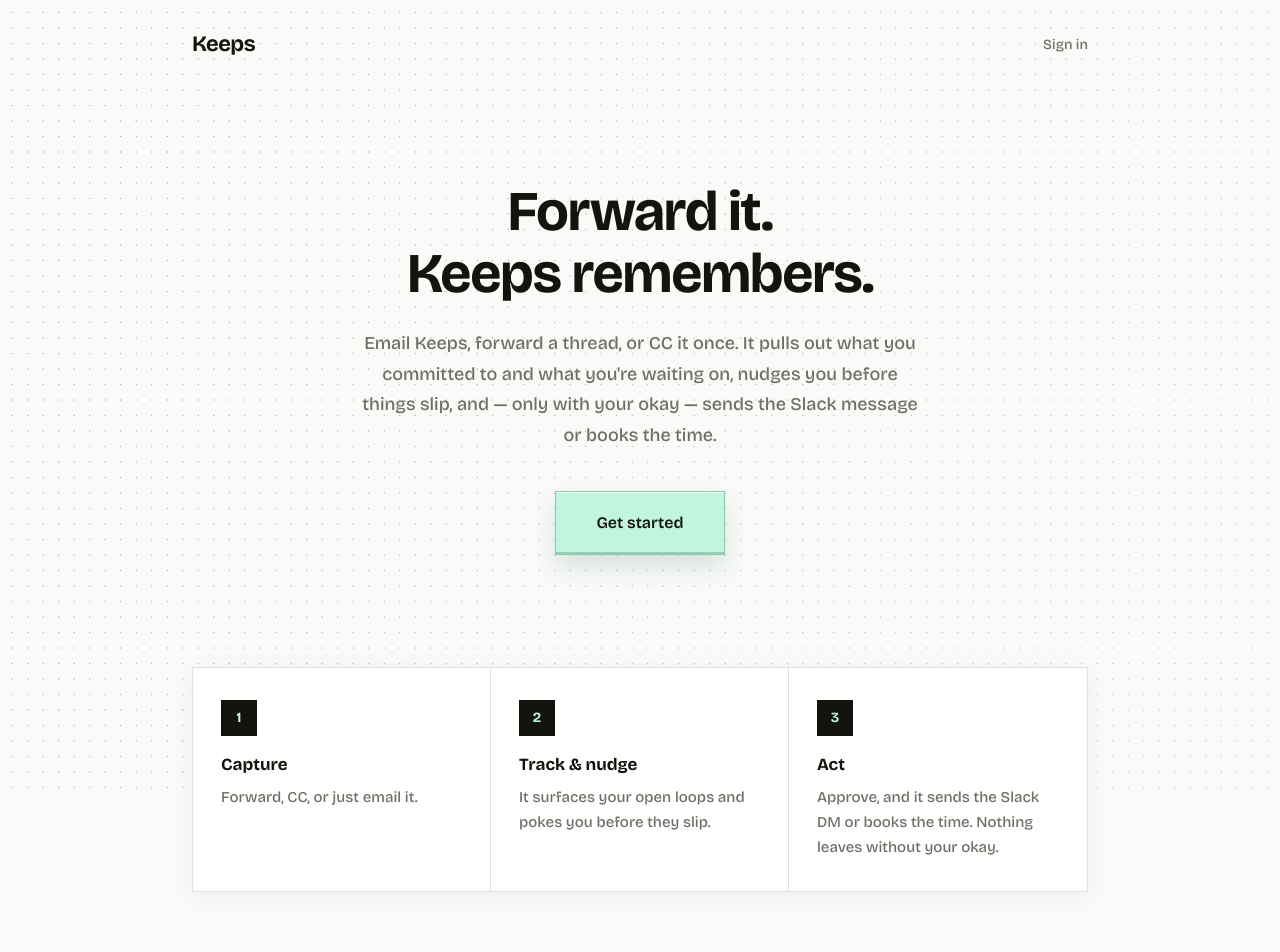
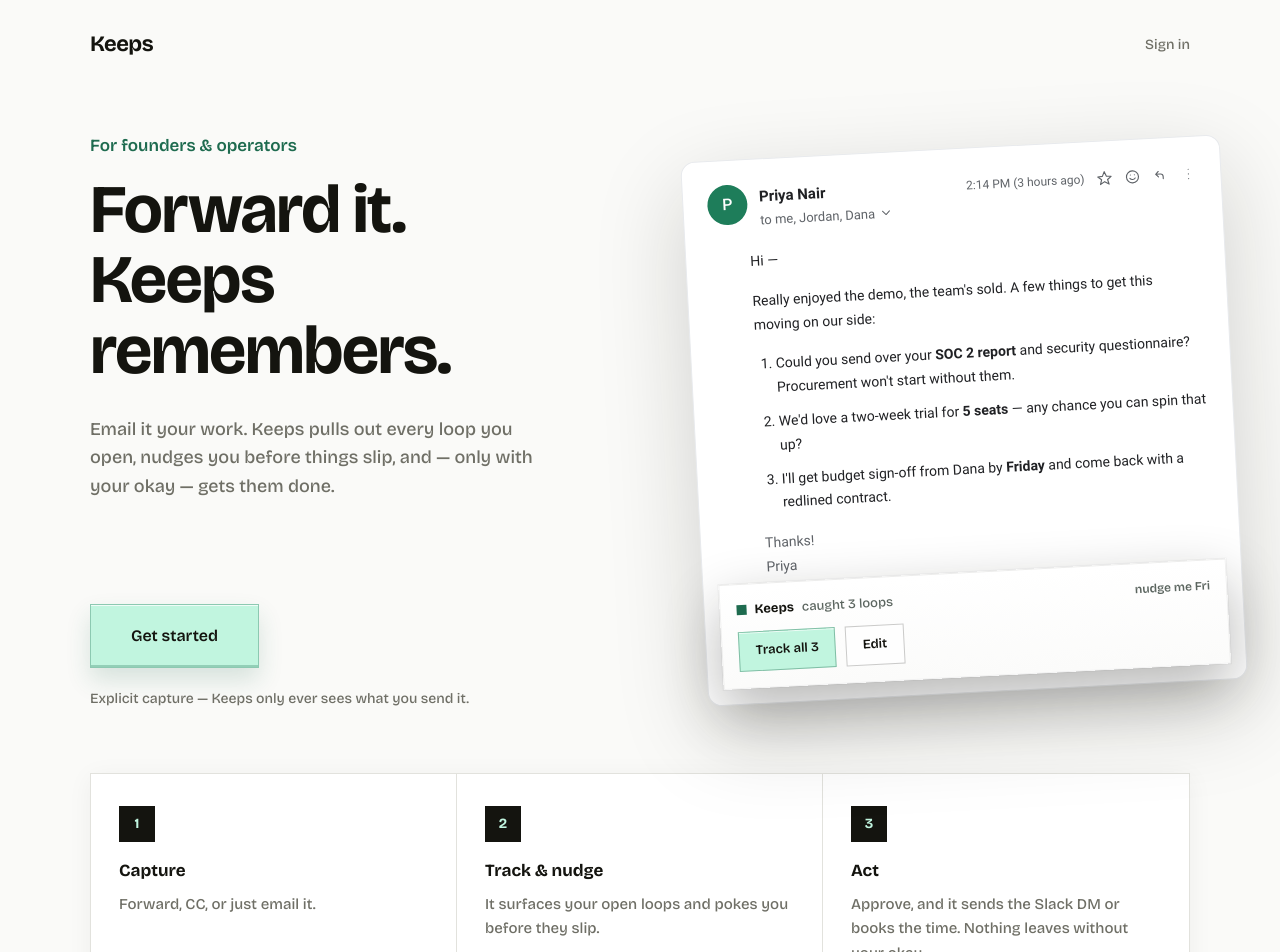
Before and after one commit to thebasicscompany/keeps, a Next.js app: page / in a window 1280 px wide. Shown: the top 952 px of the page. Built offline with nearby package versions, Linux system fonts and the light colour scheme; no server answers.

Commit message:
Landing page: Gmail-style email hero with superimposed Keeps panel + react-bits registry
Co-Authored-By: Claude <noreply@anthropic.com>

```diff
--- a/app/page.tsx
+++ b/app/page.tsx
@@ -1,19 +1,19 @@
 import { auth } from "@clerk/nextjs/server";
 import Link from "next/link";
 import type { Route } from "next";
-import DotField from "./components/dot-field";
 
 // ---------------------------------------------------------------------------
-// Design tokens
+// Keeps design tokens
 // ---------------------------------------------------------------------------
 
 const primaryButtonClass =
-  "h-16 rounded-none border border-[rgba(30,107,79,0.32)] bg-[#C1F5DF] px-6 text-base font-semibold text-[#14140F] shadow-[inset_0_1px_0_rgba(255,255,255,0.75),inset_0_-2px_0_rgba(30,107,79,0.28),0_12px_24px_rgba(30,107,79,0.16)] transition-colors hover:bg-[#AFF0D3] focus-visible:ring-2 focus-visible:ring-[rgba(30,107,79,0.32)] focus-visible:outline-none";
+  "inline-flex h-16 items-center justify-center rounded-none border border-[rgba(30,107,79,0.32)] bg-[#C1F5DF] px-10 text-base font-semibold text-[#14140F] shadow-[inset_0_1px_0_rgba(255,255,255,0.75),inset_0_-2px_0_rgba(30,107,79,0.28),0_12px_24px_rgba(30,107,79,0.16)] transition-colors hover:bg-[#AFF0D3] focus-visible:ring-2 focus-visible:ring-[rgba(30,107,79,0.32)] focus-visible:outline-none";
+const approveButtonClass =
+  "inline-flex h-10 items-center justify-center rounded-none border border-[rgba(30,107,79,0.4)] bg-[#C1F5DF] px-4 text-[13px] font-semibold text-[#14140F] shadow-[inset_0_1px_0_rgba(255,255,255,0.7)] transition-colors hover:bg-[#AFF0D3]";
+const denyButtonClass =
+  "inline-flex h-10 items-center justify-center rounded-none border border-[rgba(20,20,15,0.22)] bg-white/70 px-4 text-[13px] font-semibold text-[#14140F]";
 
-// ---------------------------------------------------------------------------
-// Auth helper — resolves whether the visitor is signed in (best-effort;
-// never throws on misconfigured Clerk)
-// ---------------------------------------------------------------------------
+const GMAIL_FONT = "'Roboto','Helvetica Neue',Arial,sans-serif";
 
 async function isSignedIn(): Promise<boolean> {
   try {
@@ -24,6 +24,108 @@ async function isSignedIn(): Promise<boolean> {
   }
 }
 
+function GIcon({ d, className = "size-[18px]" }: { d: string; className?: string }) {
+  return (
+    <svg
+      viewBox="0 0 24 24"
+      className={className}
+      fill="none"
+      stroke="currentColor"
+      strokeWidth={1.7}
+      strokeLinecap="round"
+      strokeLinejoin="round"
+      aria-hidden="true"
+    >
+      <path d={d} />
+    </svg>
+  );
+}
+
+// ---------------------------------------------------------------------------
+// Hero graphic: a real Gmail-style email (read view, no chrome), with a
+// glassmorphic frosted KEEPS panel superimposed — Keeps-styled (seafoam) buttons.
+// ---------------------------------------------------------------------------
+
+function EmailWithKeeps() {
+  return (
+    <div className="relative w-[min(92vw,540px)]">
+      {/* ---- The email (Gmail read view) -------------------------------- */}
+      <div
+        className="max-h-[80vh] overflow-hidden rounded-[14px] border border-[#e8eaed] bg-white pb-4 shadow-[0_30px_90px_rgba(20,20,15,0.18)]"
+        style={{ fontFamily: GMAIL_FONT }}
+      >
+        {/* sender row */}
+        <div className="flex items-start gap-3 px-6 pt-6">
+          <span className="flex size-10 shrink-0 items-center justify-center rounded-full bg-[#1e7d5a] text-[16px] font-medium text-white">
+            P
+          </span>
+          <div className="min-w-0 flex-1 pt-0.5">
+            <div className="flex items-center gap-2">
+              <span className="text-[15px] font-bold text-[#202124]">Priya Nair</span>
+              <span className="ml-auto flex items-center gap-3 text-[#5f6368]">
+                <span className="hidden text-[12px] sm:inline">2:14 PM (3 hours ago)</span>
+                <GIcon d="M12 2l3 7 7 .5-5.5 4.5 2 7-6.5-4-6.5 4 2-7L2 9.5l7-.5z" className="size-[16px]" />
+                <GIcon d="M8 14s1.5 2 4 2 4-2 4-2M9 9h.01M15 9h.01M21 12a9 9 0 1 1-18 0 9 9 0 0 1 18 0z" className="size-[16px]" />
+                <GIcon d="M9 14l-4-4 4-4M5 10h7a4 4 0 0 1 4 4v3" className="size-[16px]" />
+                <GIcon d="M12 5h.01M12 12h.01M12 19h.01" className="size-[16px]" />
+              </span>
+            </div>
+            <div className="mt-0.5 flex items-center gap-1 text-[13px] text-[#5f6368]">
+              to me, Jordan, Dana
+              <GIcon d="M6 9l6 6 6-6" className="size-3.5" />
+            </div>
+          </div>
+        </div>
+
+        {/* body */}
+        <div className="px-6 pt-5 pl-[64px] text-[14px] leading-[1.7] text-[#202124]">
+          <p>Hi —</p>
+          <p className="mt-4">
+            Really enjoyed the demo, the team&apos;s sold. A few things to get this moving
+            on our side:
+          </p>
+          <ol className="mt-4 ml-5 list-decimal space-y-2.5">
+            <li>
+              Could you send over your <span className="font-bold">SOC 2 report</span> and
+              security questionnaire? Procurement won&apos;t start without them.
+            </li>
+            <li>
+              We&apos;d love a two-week trial for <span className="font-bold">5 seats</span> —
+              any chance you can spin that up?
+            </li>
+            <li>
+              I&apos;ll get budget sign-off from Dana by{" "}
+              <span className="font-bold">Friday</span> and come back with a redlined contract.
+            </li>
+          </ol>
+          <p className="mt-4 text-[#5f6368]">Thanks!</p>
+          <p className="text-[#5f6368]">Priya</p>
+          <p className="mt-5 text-[#80868b]">--</p>
+          <p className="mt-3">
+            <span className="font-bold text-[#202124]">Priya Nair</span>
+            <span className="text-[#5f6368]"> · Head of Ops, Acme</span>
+          </p>
+          <p className="mt-1 text-[#1a73e8] underline">acme.com · LinkedIn</p>
+        </div>
+      </div>
+
+      {/* ---- Keeps — simple floating action card on top of the email ---- */}
+      <div className="absolute inset-x-4 bottom-4 border border-black/[0.06] bg-gradient-to-b from-white to-[#fbfbfa] px-4 py-4 shadow-[0_22px_55px_rgba(20,20,15,0.3)] ring-1 ring-black/[0.04]">
+        <div className="flex items-center gap-2">
+          <span className="size-2.5 bg-[#1E6B4F]" />
+          <span className="text-[13px] font-bold text-[#14140F]">Keeps</span>
+          <span className="text-[13px] font-medium text-[#5b655f]">caught 3 loops</span>
+          <span className="ml-auto text-[12px] font-semibold text-[#5b655f]">nudge me Fri</span>
+        </div>
+        <div className="mt-3 flex items-center gap-2.5">
+          <span className={approveButtonClass}>Track all 3</span>
+          <span className={denyButtonClass}>Edit</span>
+        </div>
+      </div>
+    </div>
+  );
+}
+
 // ---------------------------------------------------------------------------
 // Page
 // ---------------------------------------------------------------------------
@@ -32,129 +134,96 @@ export default async function LandingPage() {
   const signedIn = await isSignedIn();
 
   return (
-    <>
-      {/* Full-bleed dot-field background */}
-      <div
-        aria-hidden="true"
-        className="pointer-events-none fixed inset-0 z-0 bg-[#FAFAF8]"
-      >
-        <DotField
-          dotRadius={1.5}
-          dotSpacing={14}
-          bulgeStrength={67}
-          glowRadius={0}
-          sparkle={false}
-          waveAmplitude={0}
-          gradientFrom="rgba(20,20,15,0.32)"
-          gradientTo="rgba(20,20,15,0.20)"
-          glowColor="transparent"
-          className="absolute inset-0 h-full w-full"
-        />
-      </div>
-
-      <div className="relative z-10 min-h-svh text-[#14140F]">
-        {/* ------------------------------------------------------------------ */}
-        {/* Top bar                                                             */}
-        {/* ------------------------------------------------------------------ */}
-        <header className="mx-auto flex w-full max-w-[960px] items-center justify-between px-5 pt-7 pb-6 sm:px-8">
-          <span className="font-bricolage text-[22px] font-bold tracking-tight text-[#14140F]">
-            Keeps
-          </span>
+    <div className="min-h-svh bg-[#FAFAF8] text-[#14140F]">
+      {/* Top bar */}
+      <header className="mx-auto flex w-full max-w-[1180px] items-center justify-between px-6 pt-7 pb-2 sm:px-10">
+        <span className="text-[22px] font-bold tracking-tight text-[#14140F]">Keeps</span>
         <Link
           href={"/sign-in" as Route}
-            className="text-sm font-medium text-[#6F6F66] transition-colors hover:text-[#14140F] focus-visible:outline-none focus-visible:ring-2 focus-visible:ring-[#14140F]/20"
+          className="text-sm font-medium text-[#6F6F66] transition-colors hover:text-[#14140F]"
         >
           Sign in
         </Link>
       </header>
 
-        {/* ------------------------------------------------------------------ */}
-        {/* Hero                                                                */}
-        {/* ------------------------------------------------------------------ */}
-        <section className="mx-auto flex w-full max-w-[720px] flex-col items-center px-5 pt-16 pb-20 text-center sm:px-8 sm:pt-24 sm:pb-28">
-          <h1 className="text-[40px] font-bold leading-[1.1] tracking-tight text-[#14140F] sm:text-[56px]">
+      {/* HERO — text + CTA down the left, the email+frosted-Keeps graphic right */}
+      <section className="mx-auto grid w-full max-w-[1180px] grid-cols-1 gap-14 px-6 pt-10 pb-16 sm:px-10 lg:min-h-[calc(100svh-96px)] lg:grid-cols-[minmax(0,46%)_minmax(0,54%)] lg:gap-6 lg:pb-10">
+        {/* LEFT */}
+        <div className="flex flex-col lg:py-6">
+          <div>
+            <p className="text-[17px] font-semibold text-[#1E6B4F]">
+              For founders &amp; operators
+            </p>
+            <h1 className="mt-4 text-[44px] font-bold leading-[1.04] tracking-tight text-[#14140F] sm:text-[60px] lg:text-[68px]">
               Forward it.
               <br />
               Keeps remembers.
             </h1>
-          <p className="mt-6 max-w-[560px] text-[17px] font-medium leading-[1.7] text-[#6F6F66] sm:text-[18px]">
-            Email Keeps, forward a thread, or CC it once. It pulls out what you
-            committed to and what you&apos;re waiting on, nudges you before things slip,
-            and — only with your okay — sends the Slack message or books the time.
-          </p>
-          <Link
-            href={"/get-started" as Route}
-            className={`${primaryButtonClass} mt-10 inline-flex items-center justify-center px-10`}
-          >
-            {signedIn ? "Continue setup" : "Get started"}
-          </Link>
-        </section>
-
-        {/* ------------------------------------------------------------------ */}
-        {/* How it works                                                        */}
-        {/* ------------------------------------------------------------------ */}
-        <section className="mx-auto w-full max-w-[960px] px-5 pb-20 sm:px-8 sm:pb-28">
-          <div className="border border-[#E2E2DD] bg-white shadow-[0_4px_24px_rgba(20,20,15,0.05)]">
-            <div className="grid grid-cols-1 divide-y divide-[#E2E2DD] sm:grid-cols-3 sm:divide-x sm:divide-y-0">
-              {/* Step 1 */}
-              <div className="px-7 py-8">
-                <div className="mb-4 flex size-9 items-center justify-center bg-[#14140F] text-[#C1F5DF]">
-                  <span className="text-sm font-bold">1</span>
-                </div>
-                <h3 className="mb-2 text-[17px] font-bold text-[#14140F]">Capture</h3>
-                <p className="text-[15px] font-medium leading-[1.65] text-[#6F6F66]">
-                  Forward, CC, or just email it.
+            <p className="mt-7 max-w-[460px] text-[18px] leading-[1.6] font-medium text-[#6F6F66]">
+              Email it your work. Keeps pulls out every loop you open, nudges you
+              before things slip, and — only with your okay — gets them done.
             </p>
           </div>
 
-              {/* Step 2 */}
-              <div className="px-7 py-8">
-                <div className="mb-4 flex size-9 items-center justify-center bg-[#14140F] text-[#C1F5DF]">
-                  <span className="text-sm font-bold">2</span>
-                </div>
-                <h3 className="mb-2 text-[17px] font-bold text-[#14140F]">Track &amp; nudge</h3>
-                <p className="text-[15px] font-medium leading-[1.65] text-[#6F6F66]">
-                  It surfaces your open loops and pokes you before they slip.
+          <div className="mt-12 lg:mt-auto lg:pt-12">
+            <Link href={"/get-started" as Route} className={primaryButtonClass}>
+              {signedIn ? "Continue setup" : "Get started"}
+            </Link>
+            <p className="mt-5 text-[14px] font-medium text-[#6F6F66]">
+              Explicit capture — Keeps only ever sees what you send it.
             </p>
           </div>
+        </div>
 
-              {/* Step 3 */}
-              <div className="px-7 py-8">
+        {/* RIGHT — tilted + bleeding right (simple floating card, no backdrop glass) */}
+        <div className="relative hidden lg:flex lg:items-center lg:justify-end">
+          <div className="mr-[-44px] rotate-[-3deg]">
+            <EmailWithKeeps />
+          </div>
+        </div>
+
+        {/* Mobile/tablet — flat, below the text */}
+        <div className="flex justify-center pb-6 lg:hidden">
+          <EmailWithKeeps />
+        </div>
+      </section>
+
+      {/* How it works */}
+      <section className="mx-auto w-full max-w-[1180px] px-6 pb-20 sm:px-10">
+        <div className="border border-[#E2E2DD] bg-white shadow-[0_4px_24px_rgba(20,20,15,0.05)]">
+          <div className="grid grid-cols-1 divide-y divide-[#E2E2DD] sm:grid-cols-3 sm:divide-x sm:divide-y-0">
+            {[
+              { n: "1", title: "Capture", body: "Forward, CC, or just email it." },
+              {
+                n: "2",
+                title: "Track & nudge",
+                body: "It surfaces your open loops and pokes you before they slip.",
+              },
+              {
+                n: "3",
+                title: "Act",
+                body: "Approve, and it sends the Slack DM or books the time. Nothing leaves without your okay.",
+              },
+            ].map((step) => (
+              <div key={step.n} className="px-7 py-8">
                 <div className="mb-4 flex size-9 items-center justify-center bg-[#14140F] text-[#C1F5DF]">
-                  <span className="text-sm font-bold">3</span>
+                  <span className="text-sm font-bold">{step.n}</span>
                 </div>
-                <h3 className="mb-2 text-[17px] font-bold text-[#14140F]">Act</h3>
-                <p className="text-[15px] font-medium leading-[1.65] text-[#6F6F66]">
-                  Approve, and it sends the Slack DM or books the time. Nothing
-                  leaves without your okay.
+                <h3 className="mb-2 text-[17px] font-bold text-[#14140F]">{step.title}</h3>
+                <p className="text-[15px] leading-[1.65] font-medium text-[#6F6F66]">
+                  {step.body}
                 </p>
               </div>
+            ))}
           </div>
         </div>
       </section>
 
-        {/* ------------------------------------------------------------------ */}
-        {/* Trust line                                                          */}
-        {/* ------------------------------------------------------------------ */}
-        <section className="mx-auto w-full max-w-[960px] px-5 pb-20 sm:px-8 sm:pb-28">
-          <div className="border border-[rgba(30,107,79,0.22)] bg-[#E9FBF4] px-7 py-6">
-            <p className="text-[15px] font-medium leading-[1.7] text-[#1E6B4F]">
-              <span className="font-bold text-[#14140F]">Explicit capture.</span>{" "}
-              Keeps only sees what you send it — never your whole inbox.
-            </p>
-          </div>
-        </section>
-
-        {/* ------------------------------------------------------------------ */}
-        {/* Footer                                                              */}
-        {/* ------------------------------------------------------------------ */}
-        <footer className="mx-auto flex w-full max-w-[960px] items-center justify-between border-t border-[#E2E2DD] px-5 py-7 sm:px-8">
+      {/* Footer */}
+      <footer className="mx-auto flex w-full max-w-[1180px] items-center justify-between border-t border-[#E2E2DD] px-6 py-7 sm:px-10">
         <span className="text-[15px] font-bold text-[#14140F]">Keeps</span>
-          <span className="text-[13px] font-medium text-[#6F6F66]">
-            Private by default.
-          </span>
+        <span className="text-[13px] font-medium text-[#6F6F66]">Private by default.</span>
       </footer>
     </div>
-    </>
   );
 }
```
Also changed, not shown: components.json. Lines whose indentation alone changed are shown as unchanged.
